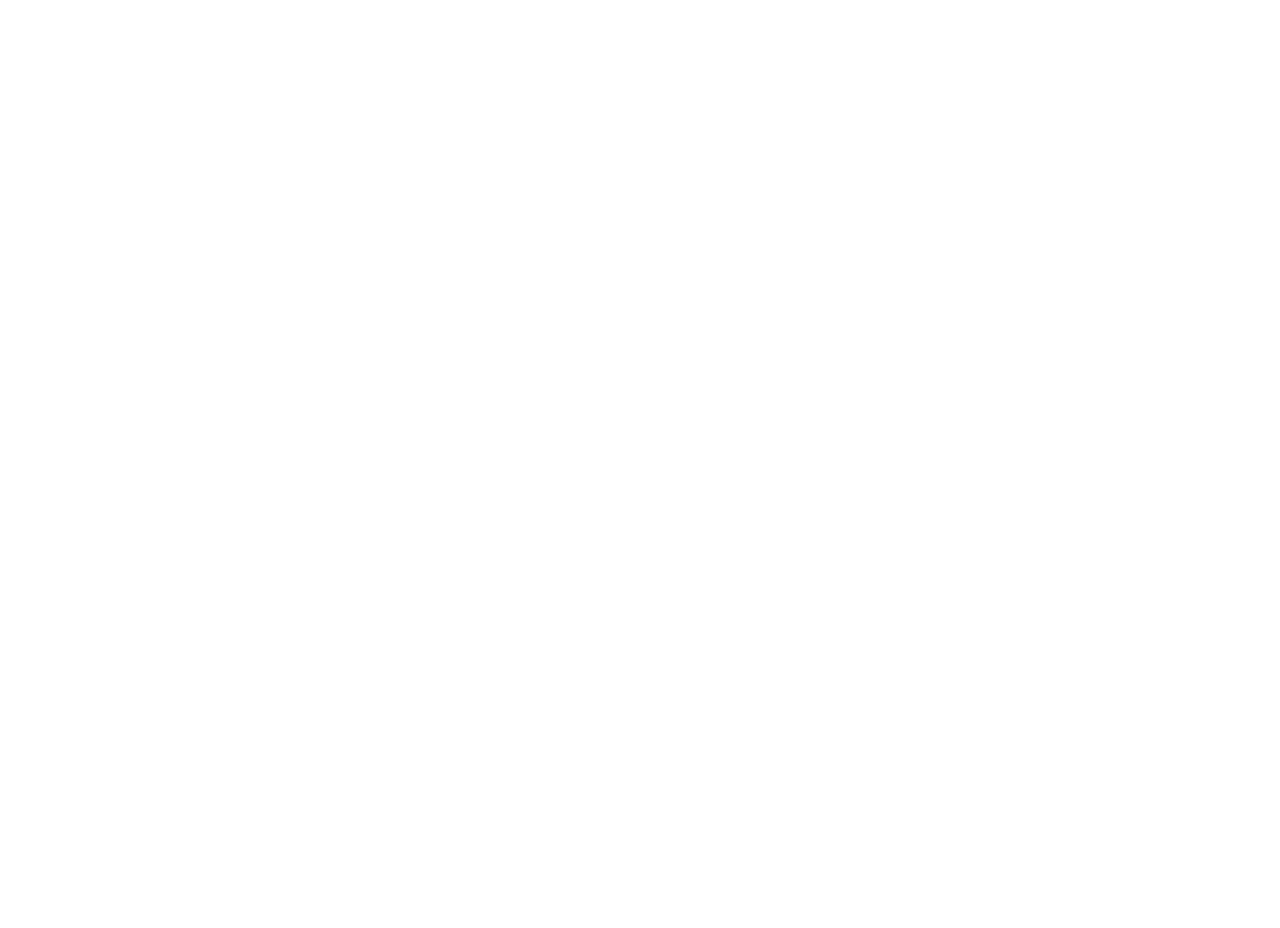
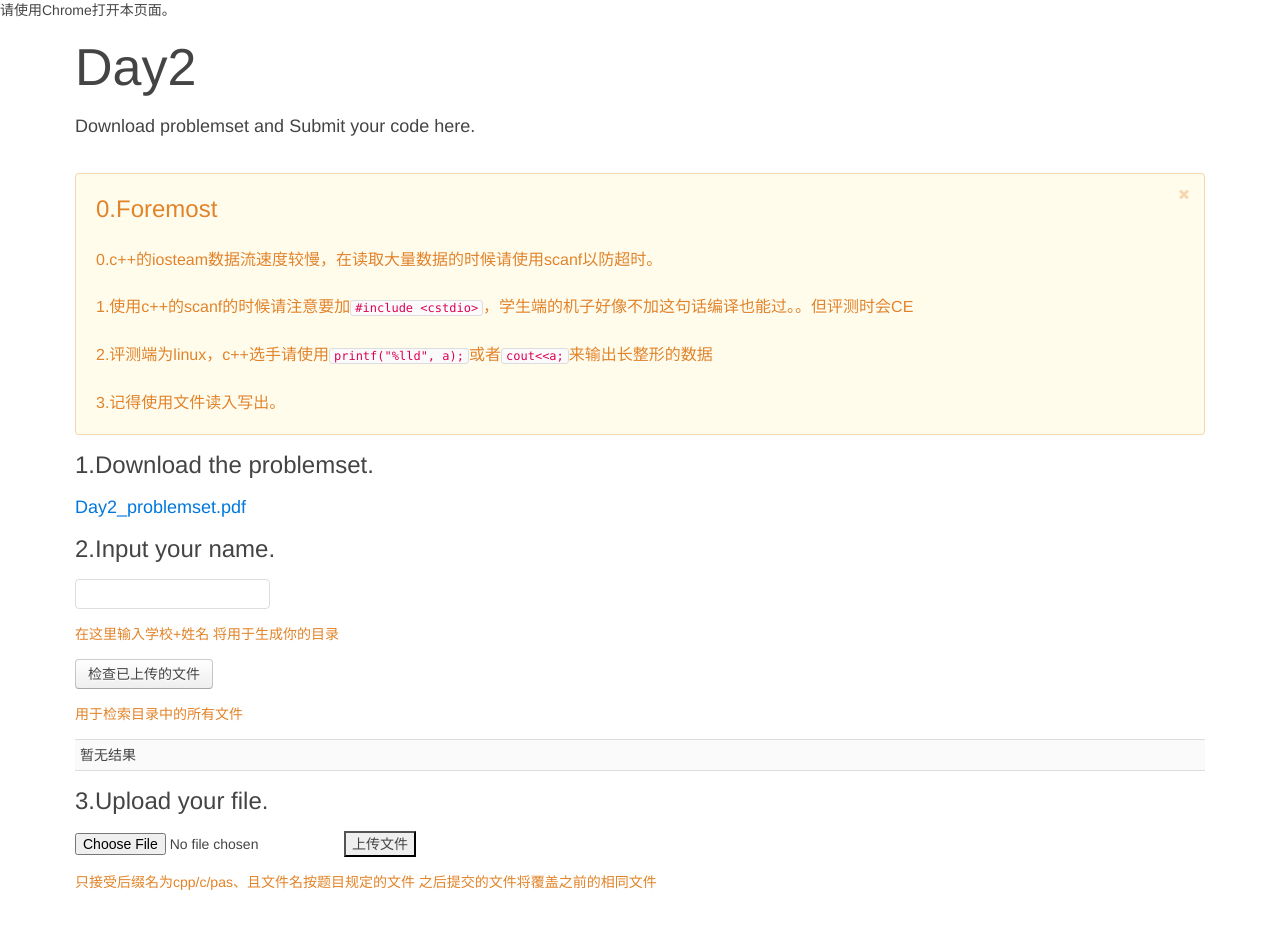
Before and after one commit to Wycers/WebServer, a website: page index.html in a window 1280 px wide. Before the commit the page ends 800 px from the top, so only its background shows below. Drawn offline with Linux system fonts and the light colour scheme.

Commit message:
Update index.html

```diff
--- a/index.html
+++ b/index.html
@@ -1,6 +1,5 @@
 <!DOCTYPE html>
 <html lang="ch-zn" dir="ltr">
-<!--[if lt IE 8]>
     <head>
         <meta charset="utf-8">
         <meta name="viewport" content="width=device-width, initial-scale=1">
@@ -16,6 +15,10 @@
         <script Language="JavaScript" src="../js/jquery.form.js"></script>
     </head>
 
+<!--[if IE]>-->
+	<body>请使用Chrome打开本页面。</body>
+<!--[!enfif]>
+<!--[if !IE]>-->
     <body>
 
         <div class="uk-container uk-container-center uk-margin-top uk-margin-large-bottom">
@@ -69,5 +72,5 @@
 
         </div>
     </body>
-<![endif]-->
+<!--<![endif]-->
 </html>
```
